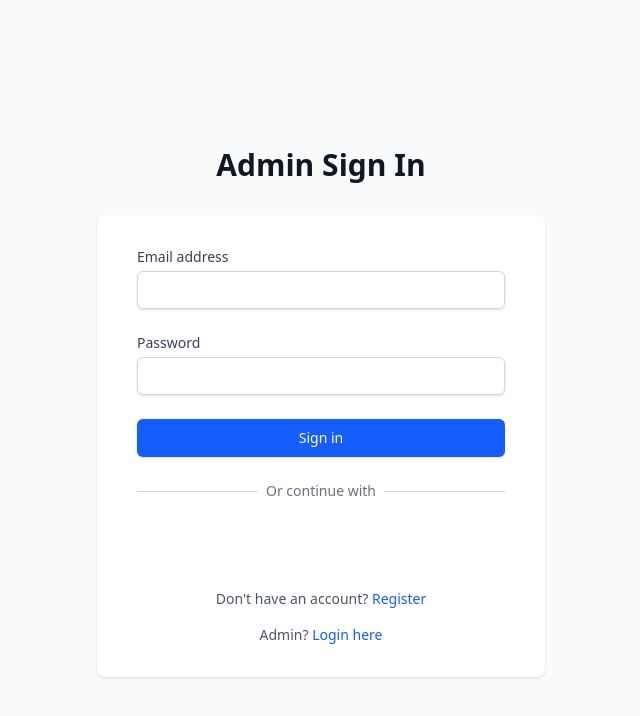
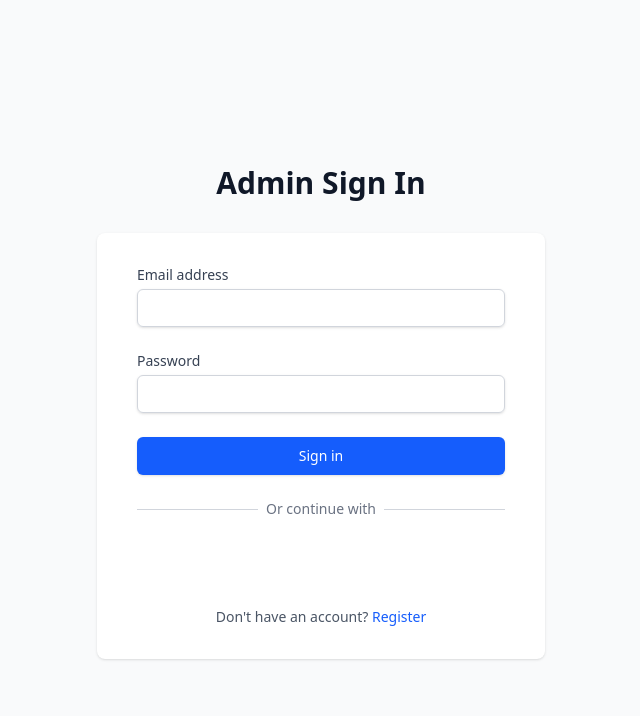
Before and after one commit to itsmeabhishekn/travelGo, a React (Vite) app in the folder client/: page /admin-login in a window 1280 px wide. Shown: the top 716 px of the page, without its empty margins (319-959 px from the left). Built offline with nearby package versions, Linux system fonts and the light colour scheme; no server answers.

Commit message:
admin link in login conditionally rendered

```diff
--- a/client/src/components/AuthLayout.tsx
+++ b/client/src/components/AuthLayout.tsx
@@ -1,5 +1,5 @@
 import { ReactNode } from "react";
-import { Link } from "react-router-dom";
+import { Link, useLocation } from "react-router-dom";
 
 interface AuthLayoutProps {
   title: string;
@@ -18,6 +18,10 @@
   footerLinkText,
   showAdminLink = true,
 }: AuthLayoutProps) => {
+  const location = useLocation();
+
+  const isAdminLoginRoute = location.pathname === "/admin-login";
+
   return (
     <div className="min-h-screen bg-gray-50 flex flex-col justify-center py-12 sm:px-6 lg:px-8">
       <div className="sm:mx-auto sm:w-full sm:max-w-md">
@@ -40,7 +44,7 @@
             </Link>
           </div>
 
-          {showAdminLink && (
+          {showAdminLink && !isAdminLoginRoute && (
             <div className="mt-4 text-center text-sm">
               <span className="text-gray-600">Admin? </span>
               <Link
```
